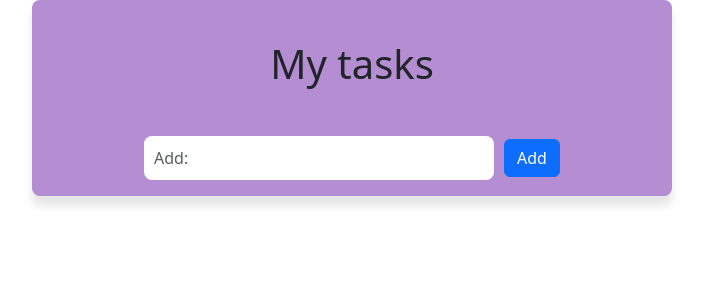
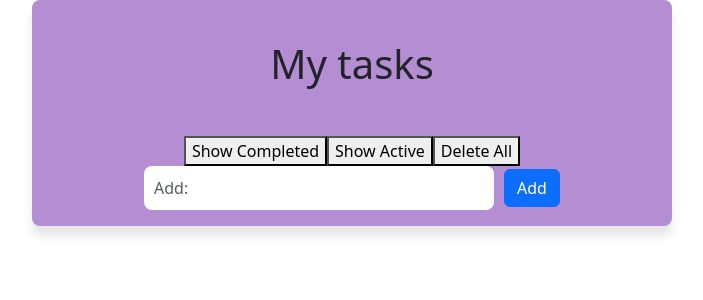
Before and after one commit to ju120/todolist, a React (Create React App) app: page / in a window 1280 px wide. Shown: the top 300 px of the page, without its empty margins (288-991 px from the left). Built offline with nearby package versions, Linux system fonts and the light colour scheme.

Commit message:
dodan filter

```diff
--- a/src/App.js
+++ b/src/App.js
@@ -2,6 +2,7 @@ import React, { useState } from "react";
 import TodoInput from "./components/TodoInput";
 import TodoList from "./components/TodoList";
 import "./index.css";
+import FilterTodo from "./components/FilterTodo";
 
 const App = () => {
   const [todos, setTodos] = useState([]);
@@ -21,7 +22,7 @@ const App = () => {
   return (
     <div className="App">
       <h1>My tasks</h1>
-
+      <FilterTodo todos={todos} setTodos={setTodos} />
       <TodoInput addTodo={addTodo} />
       <TodoList todos={todos} toggleTodo={toggleTodo} deleteTodo={deleteTodo} />
     </div>
--- /dev/null
+++ b/src/components/FilterTodo.jsx
@@ -0,0 +1,28 @@
+import React from "react";
+
+const FilterTodo = ({ todos, setTodos }) => {
+  const showCompleted = () => {
+    const completedTasks = todos.filter((todo) => todo.completed);
+    setTodos(completedTasks);
+  };
+
+  const showActive = () => {
+    const activeTasks = todos.filter((todo) => !todo.completed);
+    setTodos(activeTasks);
+  };
+
+  const deleteAllTasks = () => {
+    setTodos([]);
+  };
+
+  return (
+    <div>
+      <button onClick={showCompleted}>Show Completed</button>
+      {todos.some((todo) => todo.completed)}
+      <button onClick={showActive}>Show Active</button>
+      <button onClick={deleteAllTasks}>Delete All</button>
+    </div>
+  );
+};
+
+export default FilterTodo;
```
